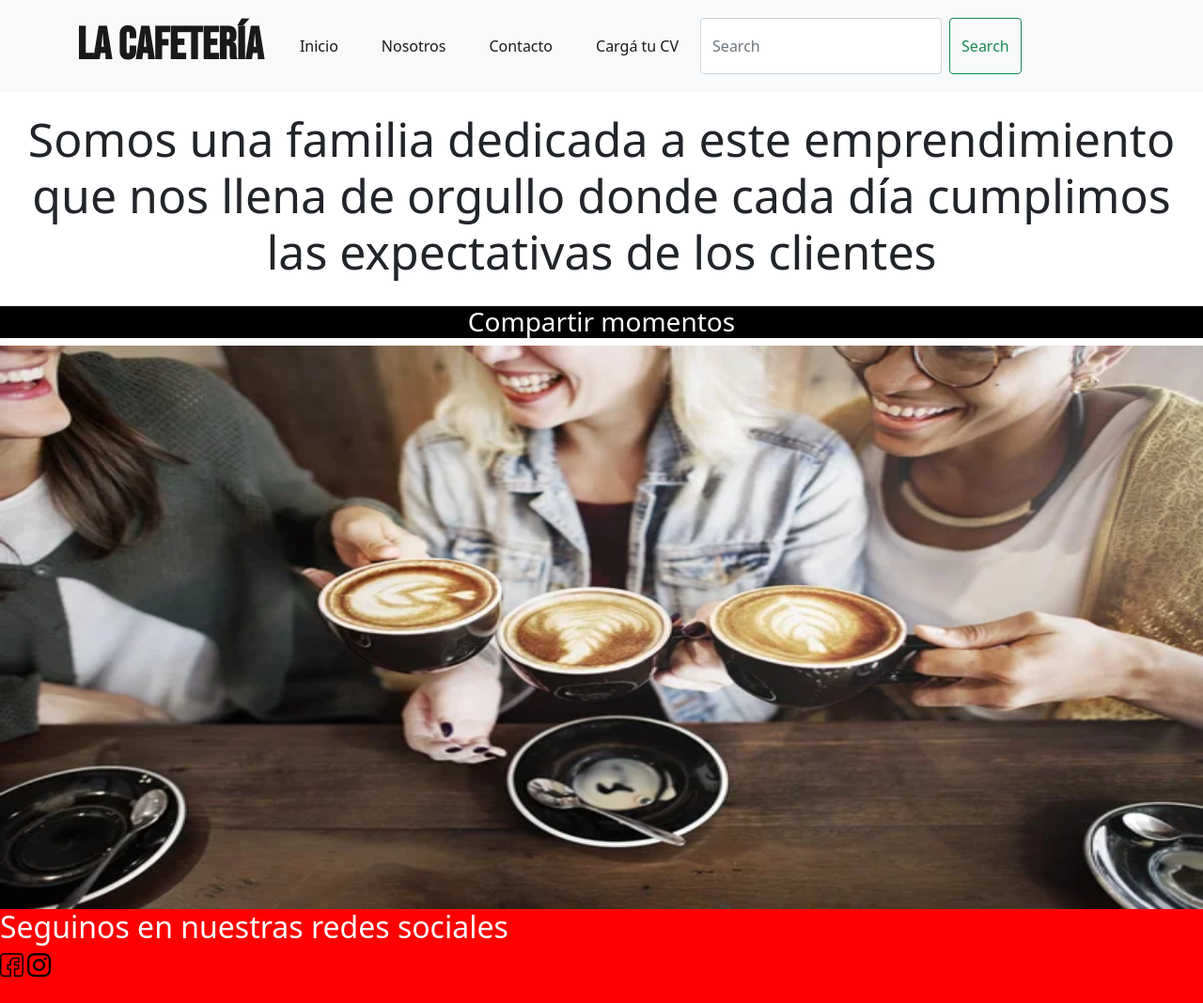
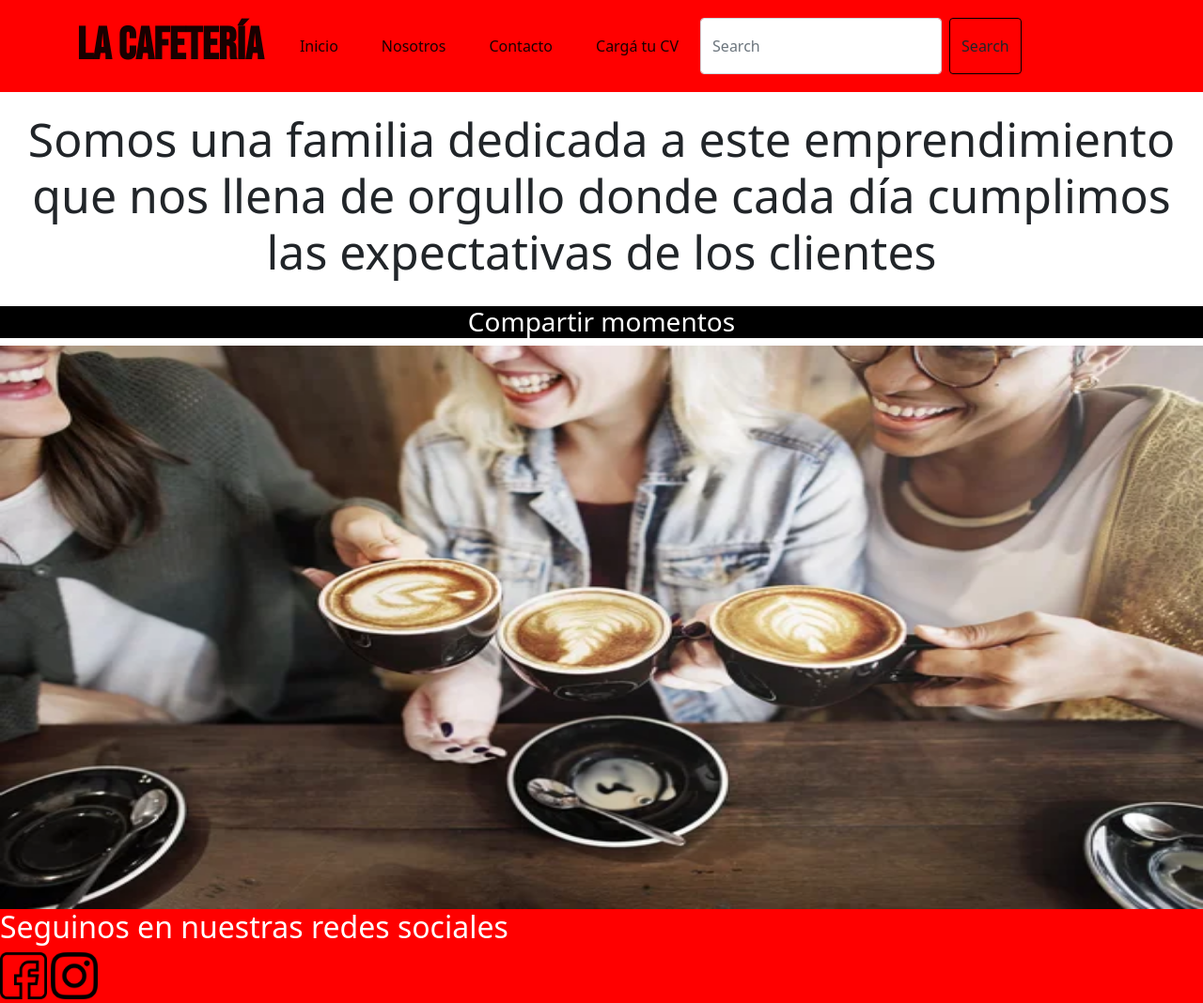
Before and after one commit to leonelnicolasaguilera/La-Cafeteria, a plain HTML site: page nosotros/nosotros.html in a window 1280 px wide. Shown: the whole page at 94% size. Drawn offline with nearby package versions, Linux system fonts and the light colour scheme.

Commit message:
Cambio de color de fondo y letra del buscador, se utilizo hover

```diff
--- a/cargatucv/style.css
+++ b/cargatucv/style.css
@@ -26,6 +26,10 @@ header {
     background-color: white;
 }
 
+header nav{
+    background-color: red;
+}
+
 header nav ul li a {
     text-decoration: none;
     color: black;
@@ -40,6 +44,15 @@ header nav ul li {
 
 header nav ul {
     list-style: none;
+}
+
+.boton{
+    border-color: black;
+}
+
+.boton:hover{
+    background-color: black;
+    color:white;
 }
 
 /*-------MAIN-------*/
--- a/contacto/style.css
+++ b/contacto/style.css
@@ -19,6 +19,9 @@ header nav ul {
     list-style: none
 }
 
+header nav{
+    background-color:red;
+}
 .navbar-brand{
     font-size: 3rem;
     font-family: 'Bebas Neue', cursive;
@@ -42,6 +45,16 @@ header nav ul li {
 display:inline-block;
 margin: 10px 15px 10px 15px;
 
+}
+
+.boton{
+    border-color: black;
+
+}
+
+.boton:hover{
+    background-color: black;
+    color:white;
 }
 
 
--- a/nosotros/nosotros.html
+++ b/nosotros/nosotros.html
@@ -16,9 +16,9 @@ EVSTQN3/azprG1Anm3QDgpJLIm9Nao0Yz1ztcQTwFspd3yD65VohhpuuCOmLASjC" crossorigin="a
 <body>
     <header>
 
-        <nav class="navbar navbar-expand-lg navbar-light bg-light">
+        <nav class="navbar navbar-expand-lg navbar-light">
             <div class="container">
-            <a class="navbar-brand" href="#">LA CAFETERÍA</a>
+            <a class="navbar-brand">LA CAFETERÍA</a>
 
               <button class="navbar-toggler" type="button" data-bs-toggle="collapse" data-bs-target="#navbarScroll"
                 aria-controls="navbarScroll" aria-expanded="false" aria-label="Toggle navigation">
@@ -42,7 +42,7 @@ EVSTQN3/azprG1Anm3QDgpJLIm9Nao0Yz1ztcQTwFspd3yD65VohhpuuCOmLASjC" crossorigin="a
 
                 <form class="d-flex">
                   <input class="form-control me-2" type="search" placeholder="Search" aria-label="Search">
-                  <button class="btn btn-outline-success" type="submit">Search</button>
+                  <button class="btn boton" type="submit">Search</button>
                 </form>
               </div>
             </div>
--- a/nosotros/style.css
+++ b/nosotros/style.css
@@ -27,6 +27,10 @@ header {
     background-color: white;
 }
 
+header nav{
+    background-color: red;
+}
+
 header nav ul li a {
     text-decoration: none;
     color: black;
@@ -37,6 +41,15 @@ header nav ul li a {
 header nav ul li {
     display: inline-block;
     margin: 10px 15px 10px 15px;
+}
+
+.boton{
+    border-color: black;
+}
+
+.boton:hover{
+    background-color: black;
+    color:white;
 }
 
 /*-------MAIN-------*/
@@ -93,9 +106,9 @@ footer h2 {
 }
 
 .iconos img {
-    width: 25px;
-    height: 25px;
-    grid-template-columns: repeat(1, 1fr);
+    width: 50px;
+    height: 50px;
+
 }
 
 @media screen and (max-width:600px){
--- a/style.css
+++ b/style.css
@@ -44,6 +44,19 @@ header nav ul li {
 display:inline-block;
 margin: 10px 15px 10px 15px;
 
+}
+
+header nav{
+    background-color: red;
+}
+
+.boton{
+    border-color:black;
+}
+
+.boton:hover{
+    background-color:black;
+    color:white;
 }
 
 .contenedor {
```
Also changed, not shown: cargatucv/cargatucv.html (+2 -2 lines), contacto/contacto.html (+2 -2 lines), index.html (+2 -2 lines).
